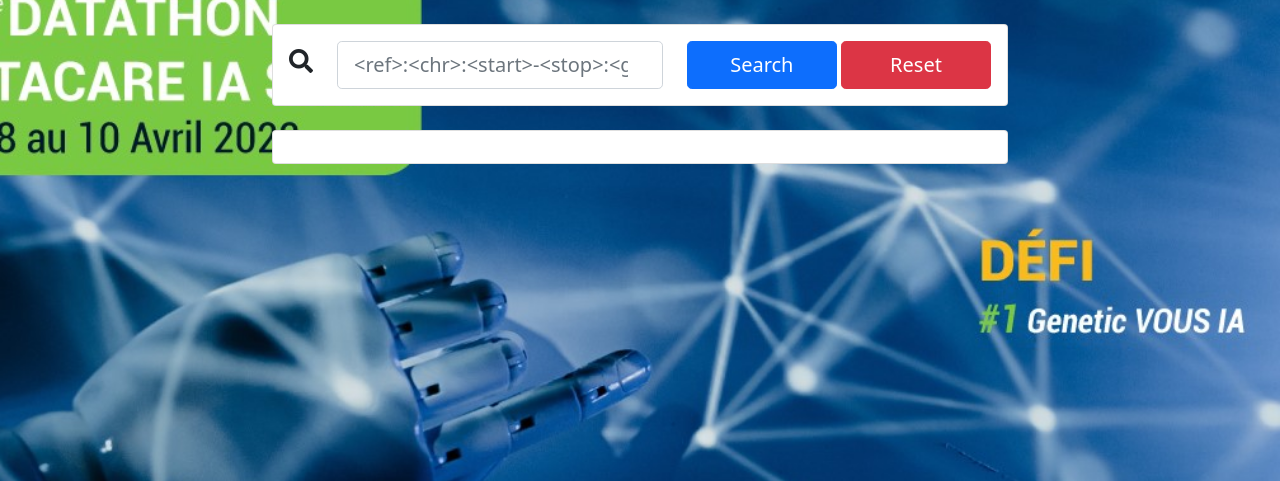
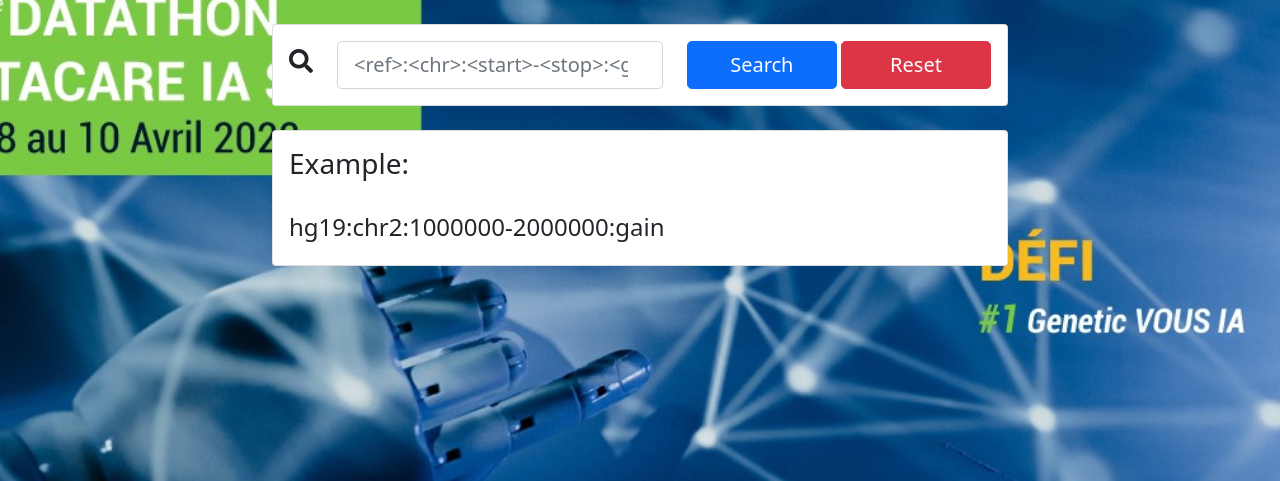
Before and after one commit to Teuira/cnvannot, a Flask app: page / in a window 1280 px wide. Shown: the part 56-537 px from the top of the page. Run offline with Flask 2, Linux system fonts and the light colour scheme; parts of the project's set-up code (start-up, migrations or seed data) failed here and were passed over; some libraries are stand-ins or nearby versions.

Commit message:
Added example to UI.

```diff
--- a/cnvannot/gui/web/templates/home.html
+++ b/cnvannot/gui/web/templates/home.html
@@ -37,7 +37,7 @@
                     <div class="card-body row no-gutters align-items-center">
                         <div class="col-auto align-content-center">
                             <!--<img src="../static/images/RabbitAnimation.gif">-->
-                            <div id="res_div"></div>
+                            <div id="res_div"></hr><h3>Example:</h3><br><h4>hg19:chr2:1000000-2000000:gain</h4></div>
                         </div>
                         <!--end of col-->
                     </div>
@@ -111,7 +111,7 @@
     function reset_search() {
         document.getElementById('query_input').value = '';
         let res_div = document.getElementById('res_div');
-        res_div.innerHTML = ''
+        res_div.innerHTML = '</hr><h3>Example:</h3><br><h4>hg19:chr2:1000000-2000000:gain</h4>'
     }
 </script>
 {% endblock %}
```
